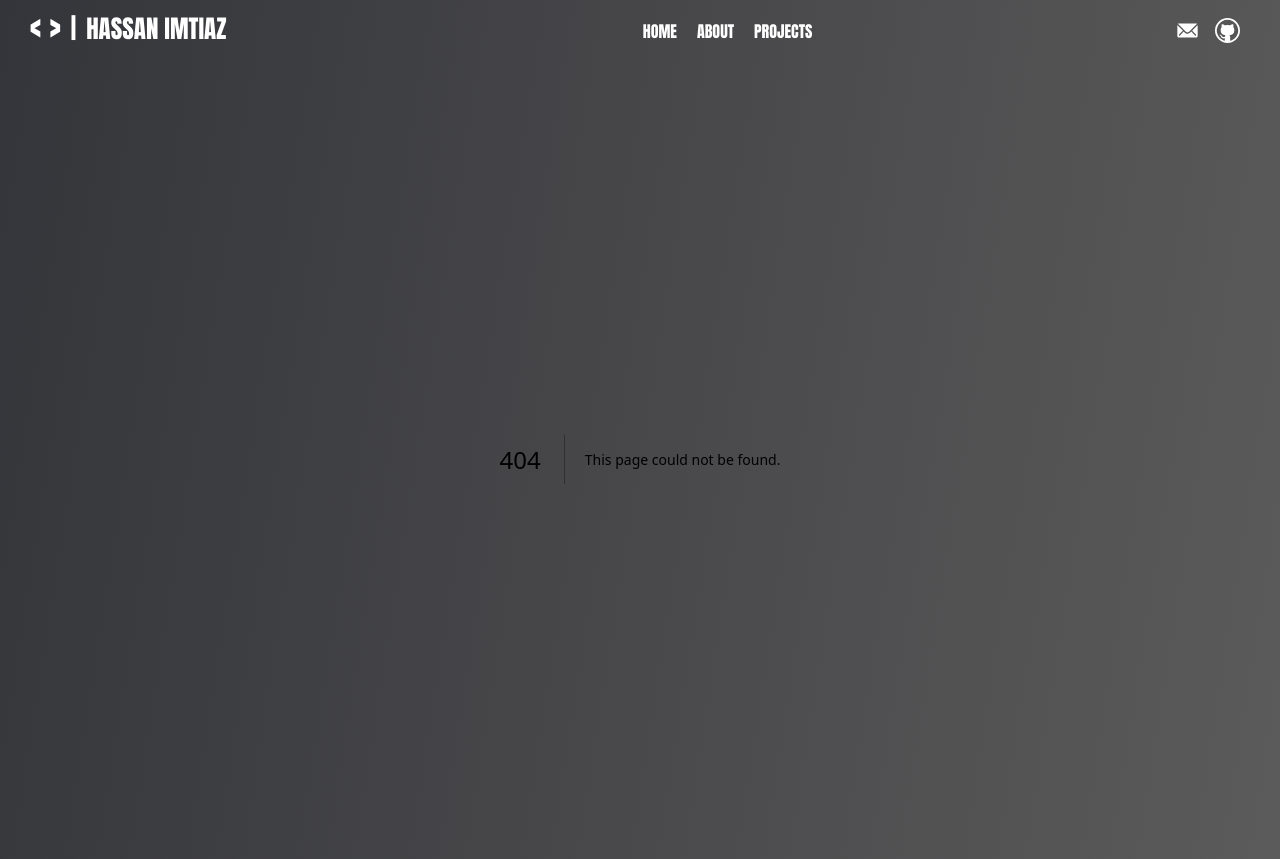
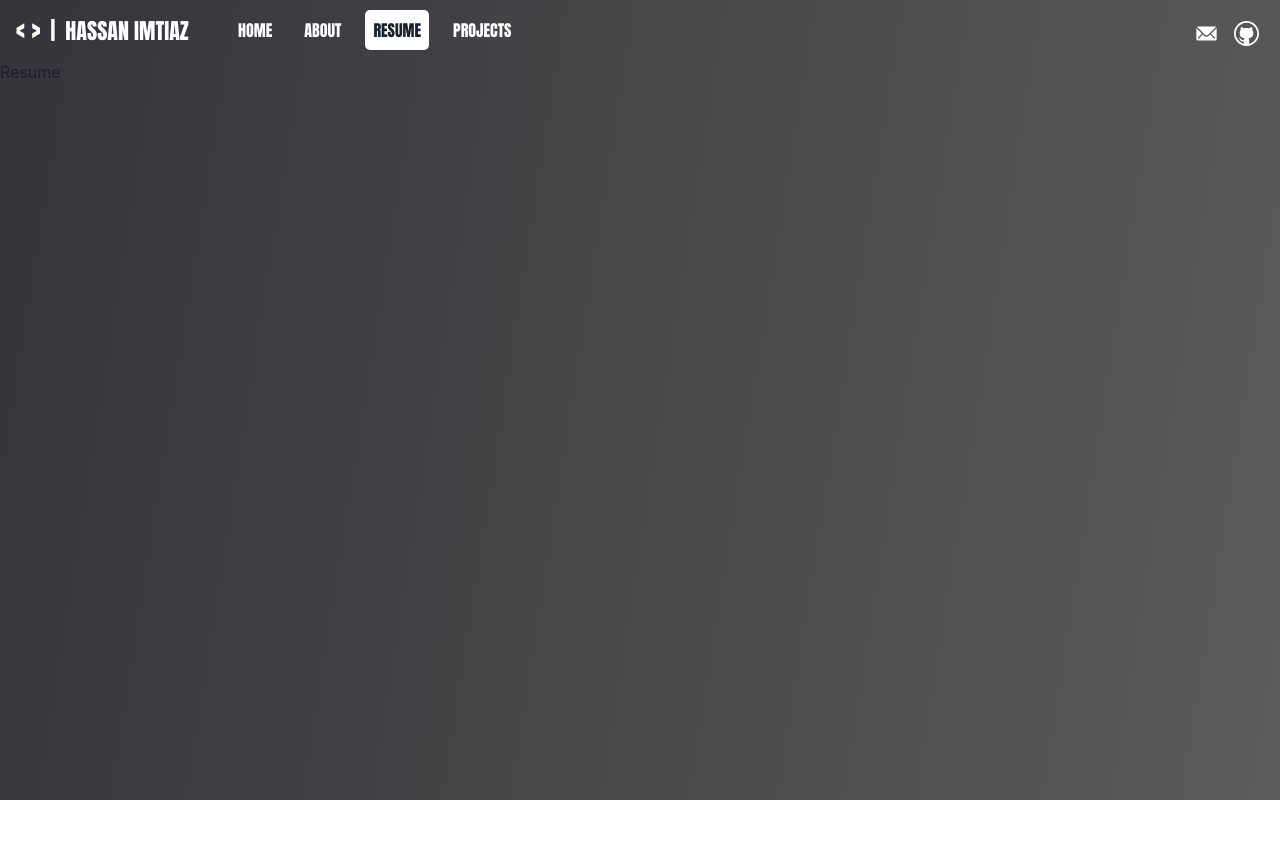
Before and after one commit to hassanimtiaz194/portfolio, a Next.js app: page /resume in a window 1280 px wide. Before the commit this address had no page. After the commit the page ends 800 px from the top, so only its background shows below. Built offline with nearby package versions, Linux system fonts and the light colour scheme.

Commit message:
navigation completed

```diff
--- a/package.json
+++ b/package.json
@@ -9,6 +9,12 @@
     "lint": "next lint"
   },
   "dependencies": {
+    "@chakra-ui/icons": "^2.1.1",
+    "@chakra-ui/react": "^2.8.2",
+    "@emotion/react": "^11.13.0",
+    "@emotion/styled": "^11.13.0",
+    "clsx": "^2.1.1",
+    "framer-motion": "^11.3.17",
     "next": "14.2.4",
     "react": "^18",
     "react-dom": "^18",
--- a/src/app/contact/page.js
+++ /dev/null
@@ -1,3 +0,0 @@
-export default function Contact() {
-  return <div>Contact</div>;
-}
--- a/src/app/layout.js
+++ b/src/app/layout.js
@@ -1,3 +1,4 @@
+import { ChakraProvider } from '@chakra-ui/react'
 import classes from "../../styles/styles.module.css";
 import NavigationHeader from "@/components/navigation-header/navigation-header";
 
@@ -10,8 +11,10 @@ export default function RootLayout({ children }) {
   return (
     <html lang="en">
       <body className={classes.bodyContainer}>
-        <NavigationHeader />
-        {children}
+        <ChakraProvider>
+          <NavigationHeader />
+          {children}
+        </ChakraProvider>
       </body>
     </html>
   );
--- /dev/null
+++ b/src/app/resume/page.js
@@ -0,0 +1,3 @@
+export default function Resume() {
+  return <div>Resume</div>;
+}
--- a/src/components/navigation-header/navigation-header.js
+++ b/src/components/navigation-header/navigation-header.js
@@ -1,46 +1,205 @@
 "use client";
-import Link from "next/link";
-import classes from "../../../styles/styles.module.css";
+import clsx from "clsx";
+import { usePathname } from "next/navigation";
 import { IoIosMail } from "react-icons/io";
 import { VscGithub } from "react-icons/vsc";
+import {
+  Box,
+  Flex,
+  Text,
+  IconButton,
+  Button,
+  Stack,
+  Collapse,
+  Icon,
+  Popover,
+  PopoverTrigger,
+  PopoverContent,
+  useColorModeValue,
+  useBreakpointValue,
+  useDisclosure,
+} from "@chakra-ui/react";
+import {
+  HamburgerIcon,
+  CloseIcon,
+  ChevronDownIcon,
+  ChevronRightIcon,
+} from "@chakra-ui/icons";
+import classes from "../../../styles/styles.module.css";
+import { NAV_ITEMS } from "../../constants/constants";
 
-const NavigationHeader = () => {
+export default function NavigationHeader() {
+  const { isOpen, onToggle } = useDisclosure();
+
   return (
-    <header className={classes.mainNavContainer}>
+    <Box>
+      <Flex
+        color={useColorModeValue("gray.600", "white")}
+        minH={"60px"}
+        py={{ base: 2 }}
+        px={{ base: 4 }}
+        align={"center"}
+      >
+        <Flex
+          flex={{ base: 1, md: "auto" }}
+          ml={{ base: -2 }}
+          display={{ base: "flex", md: "none" }}
+        >
+          <IconButton
+            onClick={onToggle}
+            icon={
+              isOpen ? (
+                <CloseIcon color="white" w={3} h={3} />
+              ) : (
+                <HamburgerIcon color="white" w={5} h={5} />
+              )
+            }
+            variant={"ghost"}
+            aria-label={"Toggle Navigation"}
+          />
+        </Flex>
+        <Flex flex={{ base: 1 }} justify={{ base: "center", md: "start" }}>
           <div className={classes.logoContainer}>
             <div className={classes.logoSymbol}>{`< >`}</div>
             <div>|</div>
             <div>HASSAN IMTIAZ</div>
           </div>
-      <nav>
-        <ul className={classes.navigation}>
-          <li>
-            <Link href="/">HOME</Link>
-          </li>
-          <li>
-            <Link href="/about">ABOUT</Link>
-          </li>
-          <li>
-            <Link href="/projects">PROJECTS</Link>
-          </li>
-        </ul>
-      </nav>
+
+          <Flex display={{ base: "none", md: "flex" }} ml={10}>
+            <DesktopNav />
+          </Flex>
+        </Flex>
+
+        <Stack
+          flex={{ base: 1, md: 0 }}
+          justify={"flex-end"}
+          direction={"row"}
+          spacing={6}
+        >
           <div className={classes.contactContainer}>
             <div className={classes.contactIcons}>
               <a href="mailto:hassan.imtiaz194@gmail.com" target="_blank">
-            <IoIosMail color="#fff" size={25}/>
+                <IoIosMail color="#fff" size={25} />
               </a>
             </div>
             <div className={classes.contactIcons}>
-          <a
-            href="https://github.com/hassanimtiaz194"
-            target="_blank"
-          >
-            <VscGithub color="#fff" size={25}/>
+              <a href="https://github.com/hassanimtiaz194" target="_blank">
+                <VscGithub color="#fff" size={25} />
               </a>
             </div>
           </div>
-    </header>
+        </Stack>
+      </Flex>
+
+      <Collapse in={isOpen} animateOpacity>
+        <MobileNav />
+      </Collapse>
+    </Box>
+  );
+}
+
+const DesktopNav = () => {
+  const linkColor = useColorModeValue("white", "gray.200");
+  const pathname = usePathname();
+
+  return (
+    <Stack direction={"row"} spacing={4} paddingTop="8px">
+      {NAV_ITEMS.map((navItem) => (
+        <Box key={navItem.label}>
+          <Popover trigger={"hover"} placement={"bottom-start"}>
+            <PopoverTrigger>
+              <Box
+                as="a"
+                className={clsx({ [classes.navigationActive]: navItem.href === pathname })}
+                p={2}
+                href={navItem.href ?? "#"}
+                fontSize={"16px"}
+                fontWeight={500}
+                fontFamily="Anton"
+                color={linkColor}
+                _hover={{
+                  textDecoration: "none",
+                  backgroundColor: "white",
+                  borderRadius: 5,
+                  color: "gray.800",
+                }}
+              >
+                {navItem.label}
+              </Box>
+            </PopoverTrigger>
+          </Popover>
+        </Box>
+      ))}
+    </Stack>
   );
 };
-export default NavigationHeader;
+
+const MobileNav = () => {
+  return (
+    <Stack
+      bg={useColorModeValue("white", "gray.800")}
+      p={4}
+      display={{ md: "none" }}
+    >
+      {NAV_ITEMS.map((navItem) => (
+        <MobileNavItem key={navItem.label} {...navItem} />
+      ))}
+    </Stack>
+  );
+};
+
+const MobileNavItem = ({ label, children, href }) => {
+  const { isOpen, onToggle } = useDisclosure();
+
+  return (
+    <Stack spacing={4} onClick={children && onToggle}>
+      <Box
+        py={2}
+        as="a"
+        href={href ?? "#"}
+        justifyContent="space-between"
+        alignItems="center"
+        _hover={{
+          textDecoration: "none",
+          backgroundImage: "linear-gradient(99deg, #34353a, #5c5b5b)",
+          borderRadius: 5,
+          color: "white",
+        }}
+      >
+        <Text
+          fontWeight={600}
+          color={useColorModeValue("gray.800", "gray.200")}
+        >
+          {label}
+        </Text>
+        {children && (
+          <Icon
+            as={ChevronDownIcon}
+            transition={"all .25s ease-in-out"}
+            transform={isOpen ? "rotate(180deg)" : ""}
+            w={6}
+            h={6}
+          />
+        )}
+      </Box>
+
+      <Collapse in={isOpen} animateOpacity style={{ marginTop: "0!important" }}>
+        <Stack
+          mt={2}
+          pl={4}
+          borderLeft={1}
+          borderStyle={"solid"}
+          borderColor={useColorModeValue("gray.200", "gray.700")}
+          align={"start"}
+        >
+          {children &&
+            children.map((child) => (
+              <Box as="a" key={child.label} py={2} href={child.href}>
+                {child.label}
+              </Box>
+            ))}
+        </Stack>
+      </Collapse>
+    </Stack>
+  );
+};
--- /dev/null
+++ b/src/constants/constants.js
@@ -0,0 +1,18 @@
+export const NAV_ITEMS = [
+  {
+    label: "HOME",
+    href: "/",
+  },
+  {
+    label: "ABOUT",
+    href: "/about",
+  },
+  {
+    label: "RESUME",
+    href: "/resume",
+  },
+  {
+    label: "PROJECTS",
+    href: "/projects",
+  },
+];
--- a/styles/styles.module.css
+++ b/styles/styles.module.css
@@ -2,7 +2,9 @@
 
 .bodyContainer {
   margin: 0;
-  background-image: linear-gradient(99deg,#34353a,#5c5b5b)
+  height: calc(100vh);
+  background-image: linear-gradient(99deg, #34353a, #5c5b5b);
+  background-size: cover;
 }
 
 .mainNavContainer {
@@ -15,16 +17,16 @@
   font-family: 'Anton';
   display: flex;
   gap: 10px;
-  padding: 10px 10px 6px 30px;
-  font-size: 25px;
+  font-size: 22px;
   font-weight: 500;
-  width: 200px;
+  width: 174px;
   color: #fff;
+  padding-top: 4px
 }
 
 .logoSymbol {
-  font-size: 35px;
-  margin-top: -10px;
+  font-size: 28px;
+  margin-top: -6px;
 }
 
 .navigation {
@@ -43,12 +45,20 @@
   color: #fff;
 }
 
+.navigationActive {
+  color: #1A202C !important;
+  text-decoration: none;
+  background-color: white;
+  border-radius: 5px;
+}
+
 .contactContainer {
   display: flex;
   gap: 15px;
-  padding-right: 40px;
+  padding-right: 5px;
+  padding-left: 10px;
 }
 
 .contactIcons {
-  padding-top: 18px;
+  padding-top: 7px;
 }
```
Also changed, not shown: 1 other file (tests, documents, lock files or other folders). Lines whose indentation alone changed are shown as unchanged.
